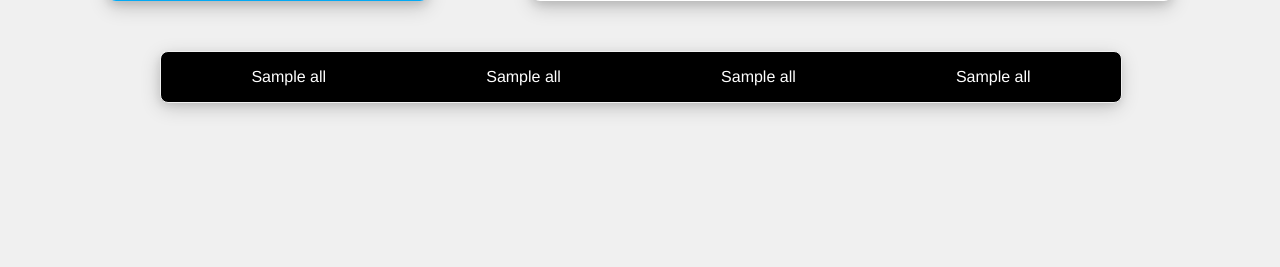
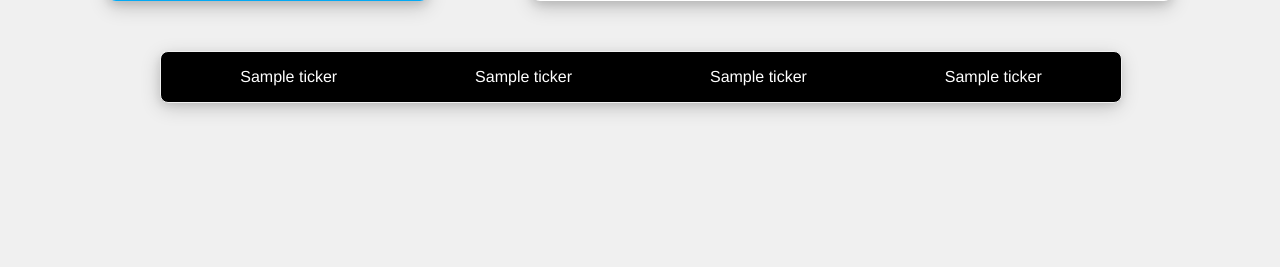
Before and after one commit to Miguelmargar/personal_practice, a Flask app: template web scrapping/templates/index.html in a window 1280 px wide. Shown: the part 533-800 px from the top of the page. Run offline with Flask 2, Linux system fonts and the light colour scheme; the template is opened without the code that fills it: most values are stand-ins (such as "Sample title", 1, 10 or a date in 2020); some libraries are stand-ins or nearby versions.

Commit message:
amended html to only show the first ticker with oldest info as plan is for it to be used as landing page then have to log in to show all most up to date ticker data

```diff
--- a/web scrapping/app.py
+++ b/web scrapping/app.py
@@ -8,12 +8,16 @@ app = Flask(__name__)
 @app.route('/')
 def index():
     a = Scraping()
+
+    # if not auth:
     ticker = a.get_first_ticker()
+    # if auth:
+    # ticker = a.get_all_last_info()
+
+    # chart work
     str_ticker = [ticker[0]]
     chart_data = a.get_dates_prices_chart(ticker[0])
-    all = a.get_all_last_info()
-    return render_template('index.html', ticker=ticker, str_ticker=str_ticker, chart_data=chart_data, all=all)
-
+    return render_template('index.html', ticker=ticker, str_ticker=str_ticker, chart_data=chart_data)
 
 
 if __name__ == '__main__':
--- a/web scrapping/file_actions.py
+++ b/web scrapping/file_actions.py
@@ -107,8 +107,3 @@ class file():
             print("xxxxxxxx FILE EXISTS xxxxxxxx")
         else:
             print("xxxxxxxx FILE DOES NOT EXIST xxxxxxxx")
-
-
-b = file()
-b.create_file()
-b.remove_file()
--- a/web scrapping/scrapping.py
+++ b/web scrapping/scrapping.py
@@ -236,6 +236,3 @@ class Scraping:
                 self.read_file.close()
 
         return self.last
-
-a = Scraping()
-print(a.get_all_last_info())
--- a/web scrapping/templates/index.html
+++ b/web scrapping/templates/index.html
@@ -47,14 +47,12 @@
 	</div>
 
 	<div class="tickers">
-        {% for i in all %}
 		<div class="each">
-            <div class="equal"><p>{{ i[0] }}</p></div>
-            <div class="equal"><p>{{ i[1] }}</p></div>
-            <div class="equal"><p>{{ i[2] }}</p></div>
-            <div class="equal"><p>{{ i[3] }}</p></div>
-        </div>
-        {% endfor %}
+        		<div class="equal"><p>{{ ticker[0] }}</p></div>
+            		<div class="equal"><p>{{ ticker[1] }}</p></div>
+	        	<div class="equal"><p>{{ ticker[2] }}</p></div>
+            		<div class="equal"><p>{{ ticker[3] }}</p></div>
+        	</div>
 	</div>
 
     </main>
```
